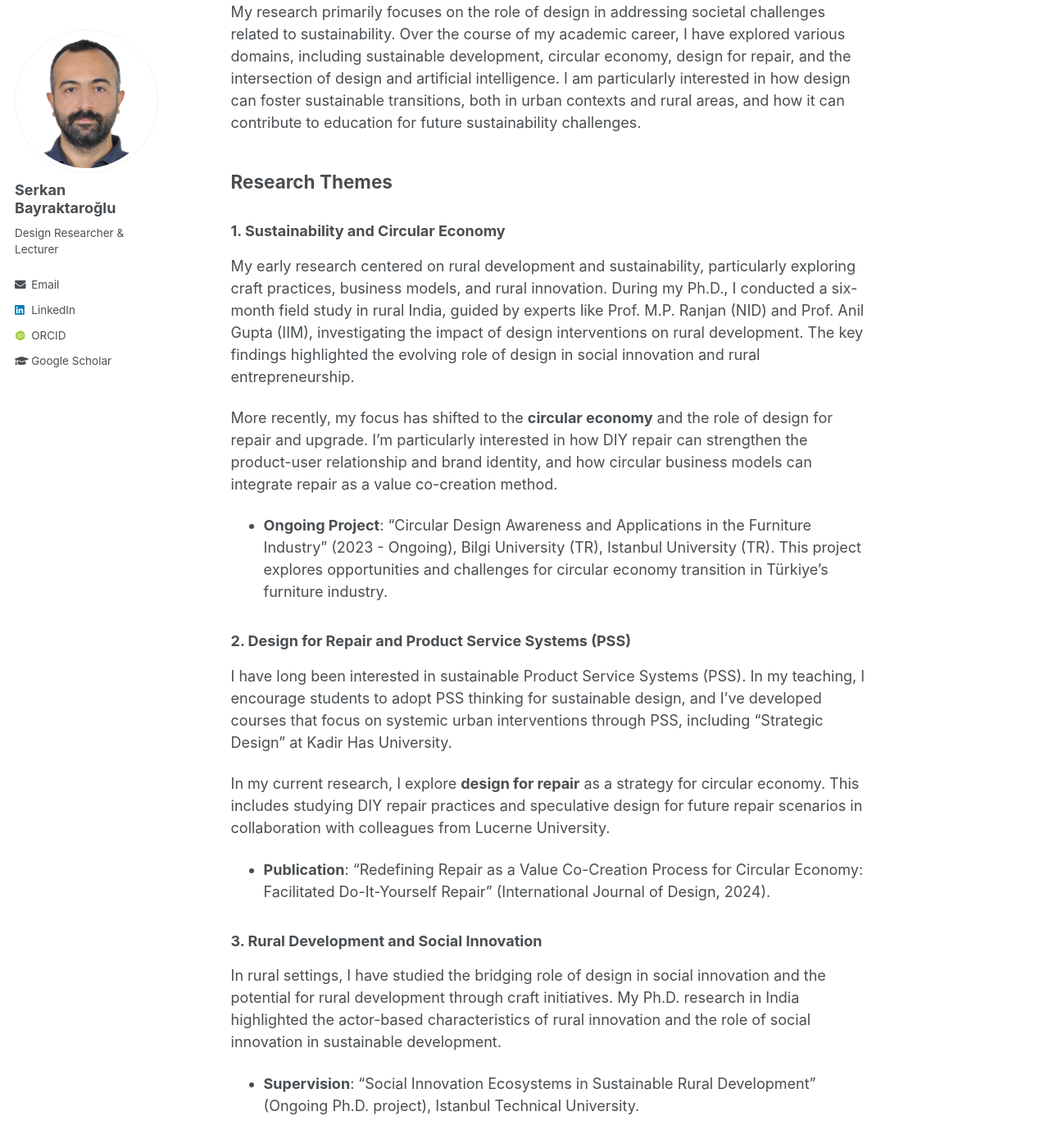
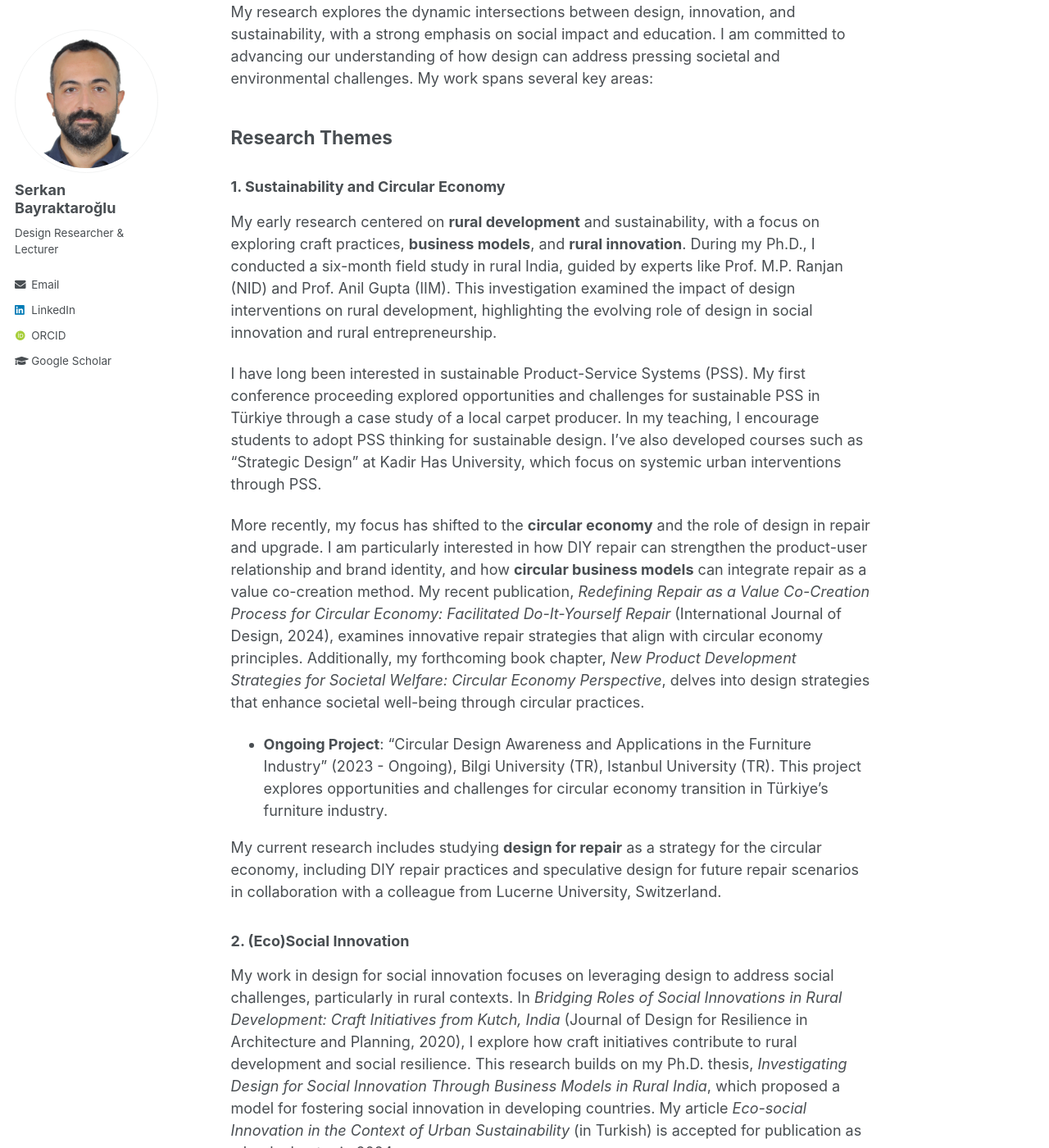
Before and after one commit to serkanbayraktaroglu/serkanbayraktaroglu.github.io, a Jekyll site: the page built from _pages/research.md, in a window 1280 px wide and 1400 px high, scrolled down 207 px. Shown: the whole window at 82% size. Built offline with Jekyll 4.4.1, drawn with Linux system fonts in a browser that asks for light colours; some web fonts are replaced; some of the changed text lies outside the part shown.

Commit message:
Update research.md

```diff
--- a/_pages/research.md
+++ b/_pages/research.md
@@ -9,40 +9,42 @@
 
 ## Research Interests
 
-My research primarily focuses on the role of design in addressing societal challenges related to sustainability. Over the course of my academic career, I have explored various domains, including sustainable development, circular economy, design for repair, and the intersection of design and artificial intelligence. I am particularly interested in how design can foster sustainable transitions, both in urban contexts and rural areas, and how it can contribute to education for future sustainability challenges.
+My research explores the dynamic intersections between design, innovation, and sustainability, with a strong emphasis on social impact and education. I am committed to advancing our understanding of how design can address pressing societal and environmental challenges. My work spans several key areas:
 
 ## Research Themes
 
 ### 1. Sustainability and Circular Economy
-My early research centered on rural development and sustainability, particularly exploring craft practices, business models, and rural innovation. During my Ph.D., I conducted a six-month field study in rural India, guided by experts like Prof. M.P. Ranjan (NID) and Prof. Anil Gupta (IIM), investigating the impact of design interventions on rural development. The key findings highlighted the evolving role of design in social innovation and rural entrepreneurship.
 
-More recently, my focus has shifted to the **circular economy** and the role of design for repair and upgrade. I’m particularly interested in how DIY repair can strengthen the product-user relationship and brand identity, and how circular business models can integrate repair as a value co-creation method.
+My early research centered on **rural development** and sustainability, with a focus on exploring craft practices, **business models**, and **rural innovation**. During my Ph.D., I conducted a six-month field study in rural India, guided by experts like Prof. M.P. Ranjan (NID) and Prof. Anil Gupta (IIM). This investigation examined the impact of design interventions on rural development, highlighting the evolving role of design in social innovation and rural entrepreneurship.
+
+I have long been interested in sustainable Product-Service Systems (PSS). My first conference proceeding explored opportunities and challenges for sustainable PSS in Türkiye through a case study of a local carpet producer. In my teaching, I encourage students to adopt PSS thinking for sustainable design. I’ve also developed courses such as "Strategic Design" at Kadir Has University, which focus on systemic urban interventions through PSS.
+
+More recently, my focus has shifted to the **circular economy** and the role of design in repair and upgrade. I am particularly interested in how DIY repair can strengthen the product-user relationship and brand identity, and how **circular business models** can integrate repair as a value co-creation method. My recent publication, *Redefining Repair as a Value Co-Creation Process for Circular Economy: Facilitated Do-It-Yourself Repair* (International Journal of Design, 2024), examines innovative repair strategies that align with circular economy principles. Additionally, my forthcoming book chapter, *New Product Development Strategies for Societal Welfare: Circular Economy Perspective*, delves into design strategies that enhance societal well-being through circular practices.
 
 - **Ongoing Project**: "Circular Design Awareness and Applications in the Furniture Industry" (2023 - Ongoing), Bilgi University (TR), Istanbul University (TR). This project explores opportunities and challenges for circular economy transition in Türkiye's furniture industry.
 
-### 2. Design for Repair and Product Service Systems (PSS)
-I have long been interested in sustainable Product Service Systems (PSS). In my teaching, I encourage students to adopt PSS thinking for sustainable design, and I’ve developed courses that focus on systemic urban interventions through PSS, including "Strategic Design" at Kadir Has University.
+My current research includes studying **design for repair** as a strategy for the circular economy, including DIY repair practices and speculative design for future repair scenarios in collaboration with a colleague from Lucerne University, Switzerland.
 
-In my current research, I explore **design for repair** as a strategy for circular economy. This includes studying DIY repair practices and speculative design for future repair scenarios in collaboration with colleagues from Lucerne University.
+### 2. (Eco)Social Innovation
 
-- **Publication**: "Redefining Repair as a Value Co-Creation Process for Circular Economy: Facilitated Do-It-Yourself Repair" (International Journal of Design, 2024).
+My work in design for social innovation focuses on leveraging design to address social challenges, particularly in rural contexts. In *Bridging Roles of Social Innovations in Rural Development: Craft Initiatives from Kutch, India* (Journal of Design for Resilience in Architecture and Planning, 2020), I explore how craft initiatives contribute to rural development and social resilience. This research builds on my Ph.D. thesis, *Investigating Design for Social Innovation Through Business Models in Rural India*, which proposed a model for fostering social innovation in developing countries. My article *Eco-social Innovation in the Context of Urban Sustainability* (in Turkish) is accepted for publication as a book chapter in 2024.
 
-### 3. Rural Development and Social Innovation
-In rural settings, I have studied the bridging role of design in social innovation and the potential for rural development through craft initiatives. My Ph.D. research in India highlighted the actor-based characteristics of rural innovation and the role of social innovation in sustainable development.
+- **Supervision Committee**: "Social Innovation Ecosystems in Sustainable Rural Development" (Ongoing Ph.D. project), Istanbul Technical University.
 
-- **Supervision**: "Social Innovation Ecosystems in Sustainable Rural Development" (Ongoing Ph.D. project), Istanbul Technical University.
+### 3. Design Education
 
-### 4. AI and Digital Methods in Design Research
-I am also interested in how **artificial intelligence (AI)** can be integrated into design research and education. In 2024, I supervised a thesis on AI’s role in creative design processes, focusing on how AI tools intersect with design practices.
+I integrate my research findings into my teaching, particularly in courses related to sustainability, strategic design, and **systems thinking**. My lectures on Systems Thinking and Legal Design, along with workshops like the SubjectSpace – AI Experience Workshop, reflect my commitment to advancing design education through innovative methodologies and real-world applications. This approach is evident in the interdisciplinary Master’s program in City and Children Studies that I helped establish, blending academic and practical perspectives to address urban and societal challenges.
 
-- **Thesis Supervision**: "Artificial Intelligence in the Creative Processes of Design" (MSc thesis, 2024), Istanbul University. Results from this research have been presented at conferences and are being prepared for publication.
+- **Thesis Supervision**: "Artificial Intelligence in the Creative Processes of Design" (MSc thesis, 2024), Istanbul University. Results from this research have been presented at a conference *(Integration of Infinity: A Design Workshop Experience with Generative AI)*, exploring the intersection of design and **artificial intelligence**. These findings are being prepared for publication.
 
-### Ongoing Collaborations and Grants
+### 4. Ongoing Collaborations and Grants
+
 I am actively engaged in international research projects and collaborations that explore urban sustainability transitions and the role of design in fostering eco-social innovation.
 
 - **ENCODUS: Excellence in Eco-Social Design for Urban Sustainability Transition** (2023, Above Threshold). Horizon Europe Project with partners from Switzerland, Germany, and Italy.
 
 ### Future Research Directions
+
 Looking ahead, I plan to deepen my research in the following areas:
 - **Design for Circular Economy and Product-Service Systems**
 - **Social Aspects of Sustainability Transitions in Urban Contexts**
```
